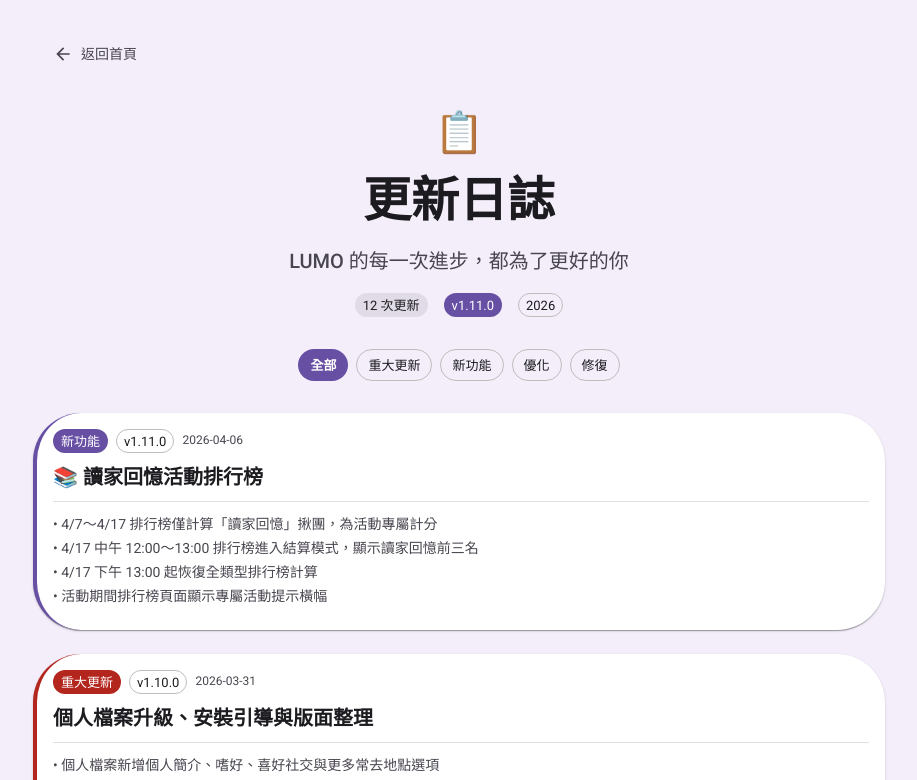
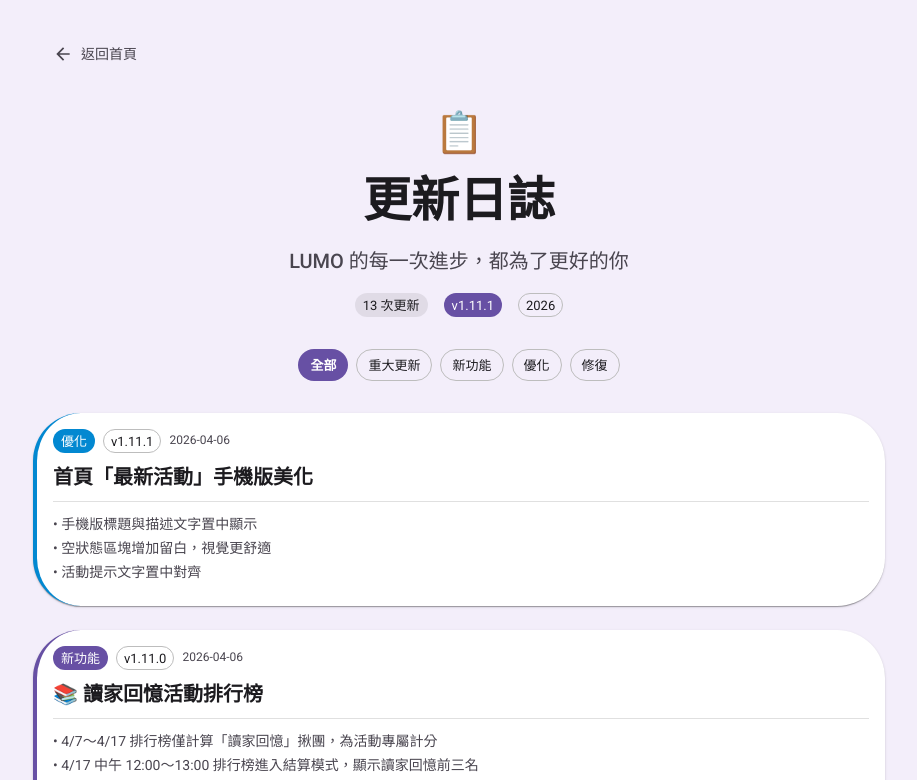
Before and after one commit to DONGHANK-001/lumo-ncnu, a Next.js app in the folder frontend/: page /updates in a window 1280 px wide. Shown: the top 780 px of the page, without its empty margins (181-1098 px from the left). Built offline with nearby package versions, Linux system fonts and the light colour scheme; no server answers.

Commit message:
docs: 更新日誌 v1.11.1 首頁最新活動手機版美化

```diff
--- a/frontend/src/app/updates/page.tsx
+++ b/frontend/src/app/updates/page.tsx
@@ -27,6 +27,17 @@ interface UpdateEntry {
 }
 
 const UPDATES: UpdateEntry[] = [
+    {
+        version: 'v1.11.1',
+        date: '2026-04-06',
+        category: '優化',
+        title: '首頁「最新活動」手機版美化',
+        details: [
+            '手機版標題與描述文字置中顯示',
+            '空狀態區塊增加留白，視覺更舒適',
+            '活動提示文字置中對齊',
+        ],
+    },
     {
         version: 'v1.11.0',
         date: '2026-04-06',
```
